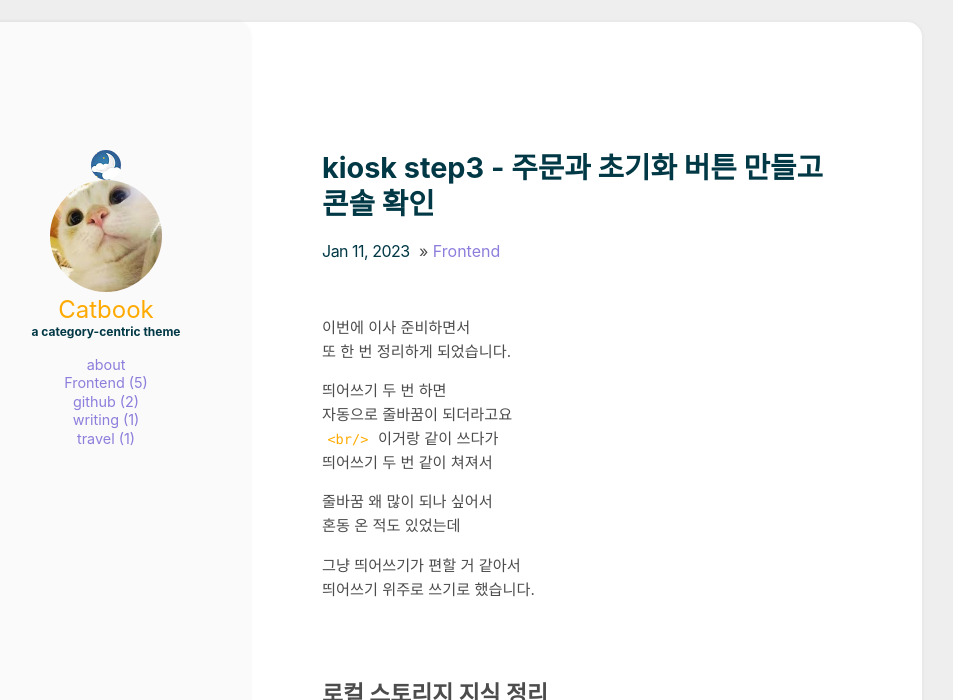
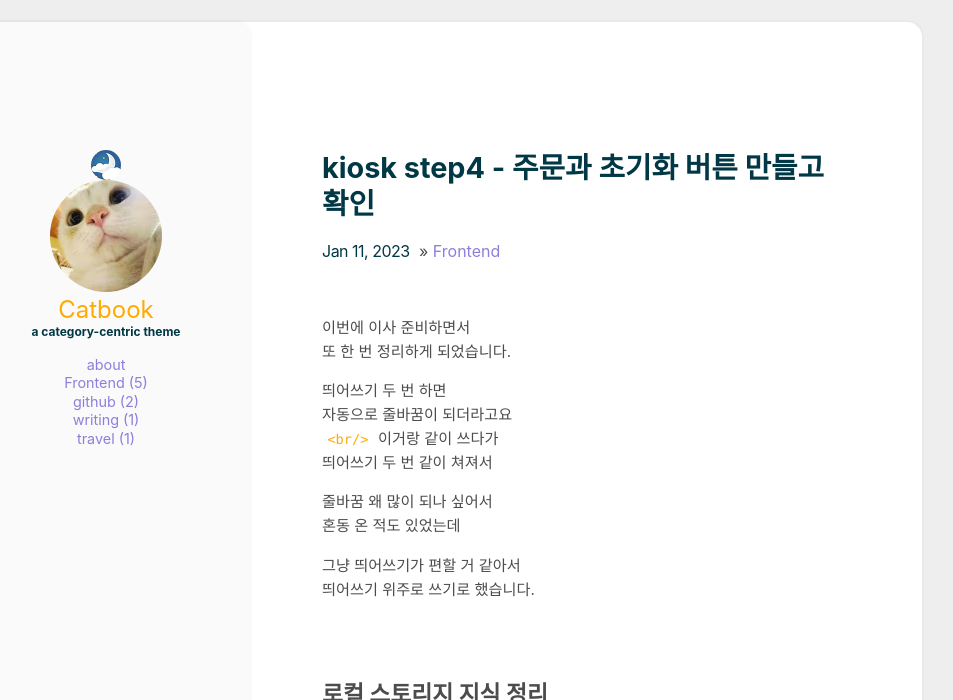
Before and after one commit to SeungYeon04/SeungYeon04.github.io, a Jekyll site: the page built from _posts/2023-01-11-kiosk4.md, in a window 1280 px wide and 900 px high, cut to the strip 0-700 px from the top of the window. Shown: the whole strip, without its empty margins (198-1151 px from the left). Built offline with Jekyll 4.4.1, drawn with Linux system fonts in a browser that asks for light colours.

Commit message:
Update 2023-01-11-kiosk4.md

```diff
--- a/_posts/2023-01-11-kiosk4.md
+++ b/_posts/2023-01-11-kiosk4.md
@@ -1,6 +1,6 @@
 ---
 
-title: kiosk step3 - 주문과 초기화 버튼 만들고 콘솔 확인
+title: kiosk step4 - 주문과 초기화 버튼 만들고 확인
 categories: [Frontend]
 comments: true
 
```
